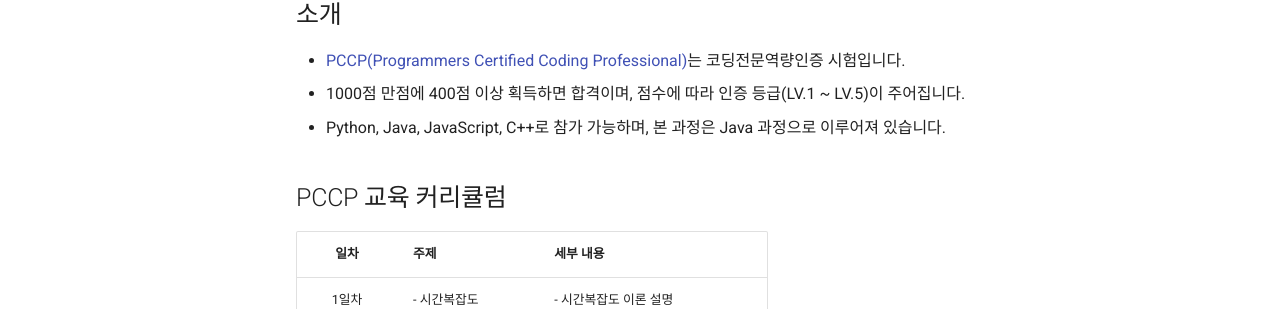
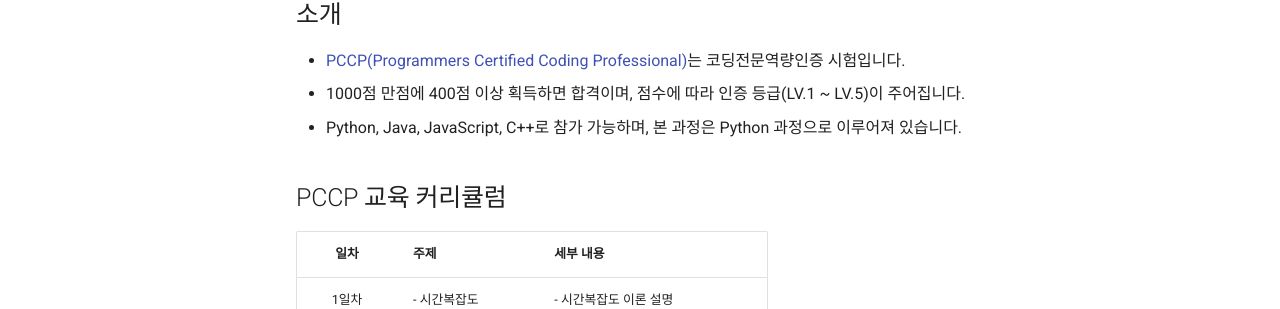
Before and after one commit to abel-shin/pccp-python, an MkDocs documentation site: the page built from docs/index.md, in a window 1280 px wide and 1204 px high. Shown: the part 231-540 px from the top of the window. Built offline with MkDocs 1.6.1 and Material for MkDocs 9.7.7, drawn with Linux system fonts in a browser that asks for light colours.

Commit message:
fixed intro

```diff
--- a/docs/index.md
+++ b/docs/index.md
@@ -4,7 +4,7 @@
 
 - [PCCP(Programmers Certified Coding Professional)](https://certi.programmers.co.kr/about/pccp)는 코딩전문역량인증 시험입니다.
 - 1000점 만점에 400점 이상 획득하면 합격이며, 점수에 따라 인증 등급(LV.1 ~ LV.5)이 주어집니다.
-- Python, Java, JavaScript, C++로 참가 가능하며, 본 과정은 Java 과정으로 이루어져 있습니다.
+- Python, Java, JavaScript, C++로 참가 가능하며, 본 과정은 Python 과정으로 이루어져 있습니다.
 
 ## PCCP 교육 커리큘럼
 
```
Also changed, not shown: README.md (+4 -3 lines).
